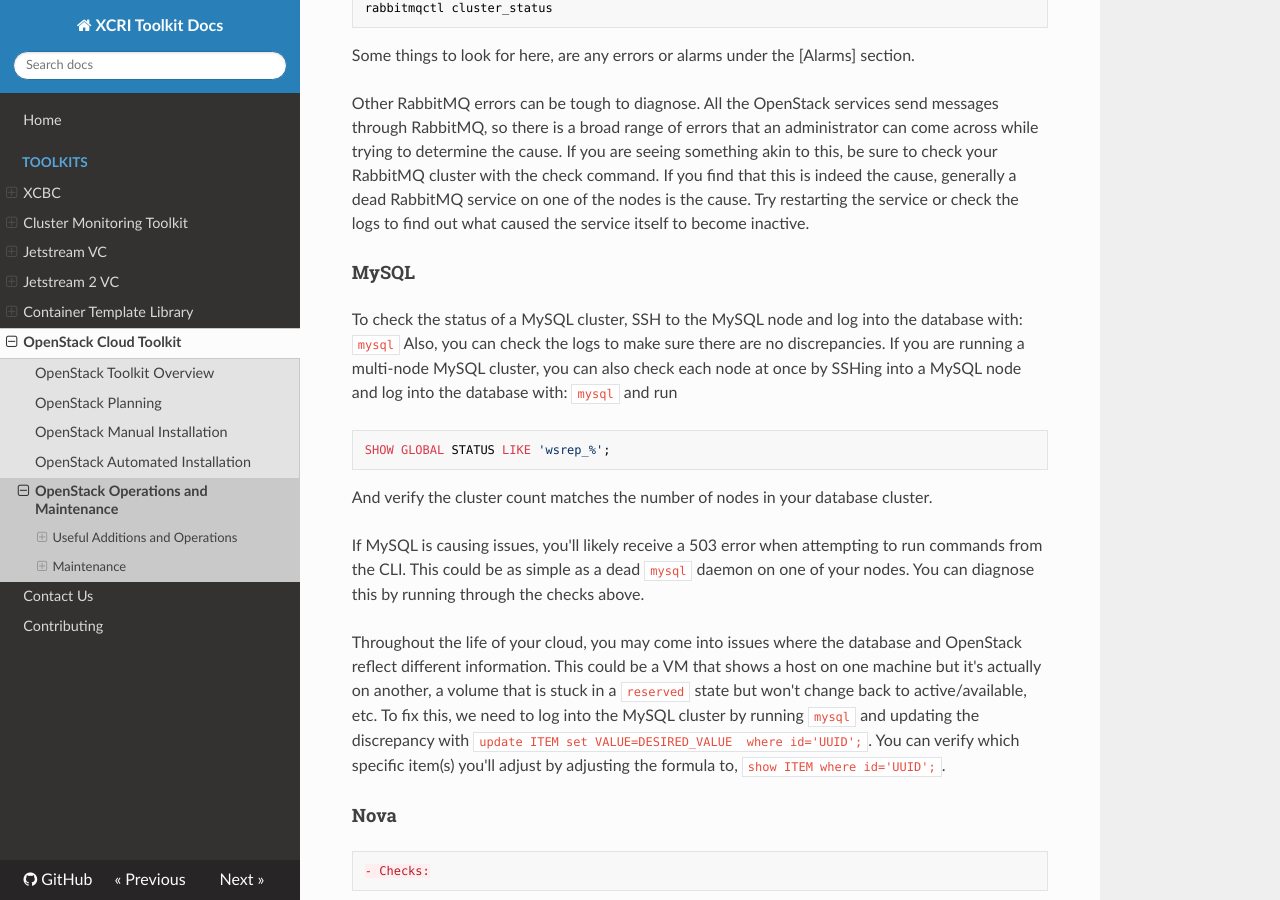
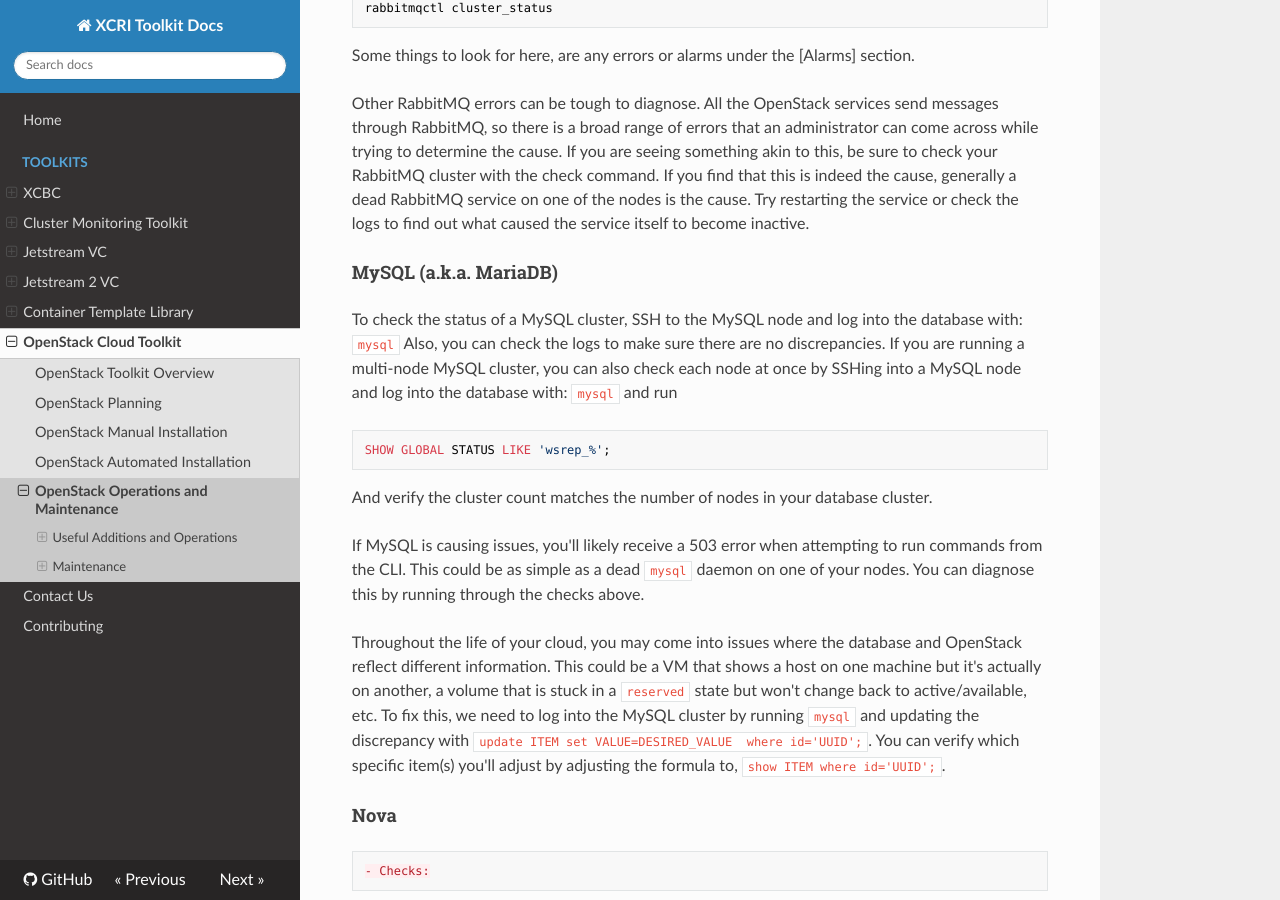
Before and after one commit to access-ci-org/Toolkit-Docs, an MkDocs documentation site: the page built from docs/toolkits/openstack-operations-maintenance.md, in a window 1280 px wide and 900 px high, scrolled down 2868 px. Built offline with MkDocs 1.6.1, drawn with Linux system fonts in a browser that asks for light colours; nearby versions of some CDN libraries; old or Windows-style settings are respelled for this version of MkDocs.

Commit message:
Added MariaDB to the MySQL section

```diff
--- a/docs/toolkits/openstack-operations-maintenance.md
+++ b/docs/toolkits/openstack-operations-maintenance.md
@@ -98,7 +98,7 @@ Some things to look for here, are any errors or alarms under the [Alarms] sectio
 
 Other RabbitMQ errors can be tough to diagnose.  All the OpenStack services send messages through RabbitMQ, so there is a broad range of errors that an administrator can come across while trying to determine the cause.  If you are seeing something akin to this, be sure to check your RabbitMQ cluster with the check command.  If you find that this is indeed the cause, generally a dead RabbitMQ service on one of the nodes is the cause.  Try restarting the service or check the logs to find out what caused the service itself to become inactive.
 
-#### MySQL
+#### MySQL (a.k.a. MariaDB)
 
 To check the status of a MySQL cluster, SSH to the MySQL node and log into the database with:
 `mysql`
```
